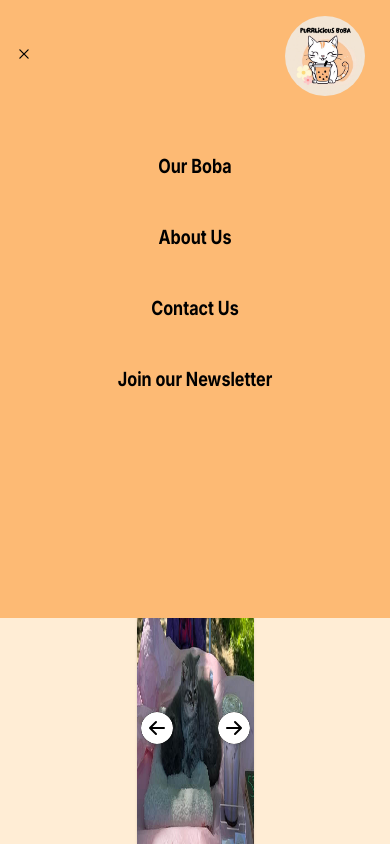
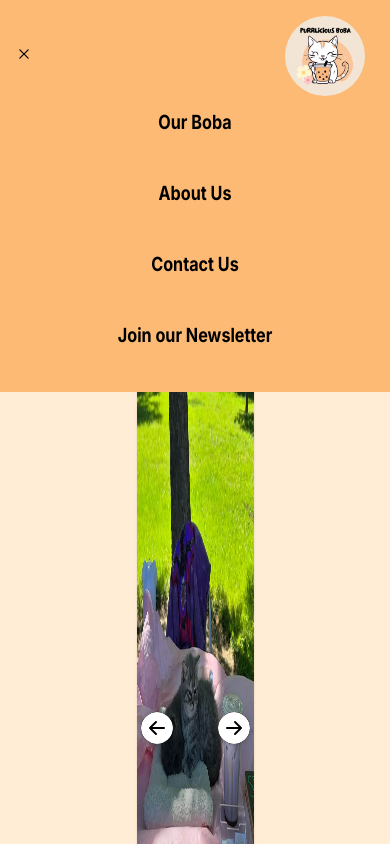
Before and after one commit to devanshkat/purrlicious-boba, a Next.js app in the folder frontend/: page / in a window 390 px wide. Both pictures are taken after a click on the button 24 px from the left and 54 px from the top of the page. Shown: the top 844 px of the page. Built offline with nearby package versions, Linux system fonts and the light colour scheme; no server answers; a web font is replaced by a local one.

Commit message:
Updated Hamburger Menu
- Updated Hamburger Menu to be more compact by removing top margin, size of the menu, and how high the navbarmobile buttons start off at

```diff
--- a/frontend/app/components/Hamburger.tsx
+++ b/frontend/app/components/Hamburger.tsx
@@ -16,7 +16,7 @@ const Hamburger: React.FC<HamburgerProps> = ({onClose, isVisible}) => {
     };
 
     return (
-        <div className={`fixed transfrom transtion-all transtion-opacity transtion-transfrom duration-500 ease-in-out mt-11 left-0 w-full h-3/5 bg-orange-300 z-50 ${ isVisible ? 'translate-y-0 opacity-100' : '-translate-y-14 opacity-0'}`}>
+        <div className={`fixed transfrom transtion-all transtion-opacity transtion-transfrom duration-500 ease-in-out left-0 w-full h-3/7 bg-orange-300 z-20 ${ isVisible ? 'translate-y-0 opacity-100' : '-translate-y-81 opacity-0'}`}>
             {/* <button onClick={onClose}>
                 <h2 className='text-white'>Hamburger</h2>
             </button> */}
--- a/frontend/app/components/Nav.tsx
+++ b/frontend/app/components/Nav.tsx
@@ -34,7 +34,7 @@ const Nav: React.FC<NavProps> = ({showTitle}) => {
       </div>
       <div className='flex flex-row-reverse lg:flex-row mx-auto items-center justify-center ml-20 lg:ml-2 z-30'>
         <Link href={"/"}>
-        <img className="ml-8 lg:m-0 rounded-[100%] w-[5rem] h-[5rem] lg:w-[7.5rem] lg:h-[7.5rem]" src={Logo.src} alt="Logo"/>
+        <img className="ml-8 lg:m-0 rounded-[100%] w-[5rem] h-[5rem] lg:w-[7.5rem] lg:h-[7.5rem] z-30" src={Logo.src} alt="Logo"/>
         </Link>
         <div className={`transition-all duration-500 ease-in-out items-center justify-center transform ${showTitle ? "opacity-100 scale-100" : "opacity-0 scale-90"}`}>
           <Link href={"/"}>
```
